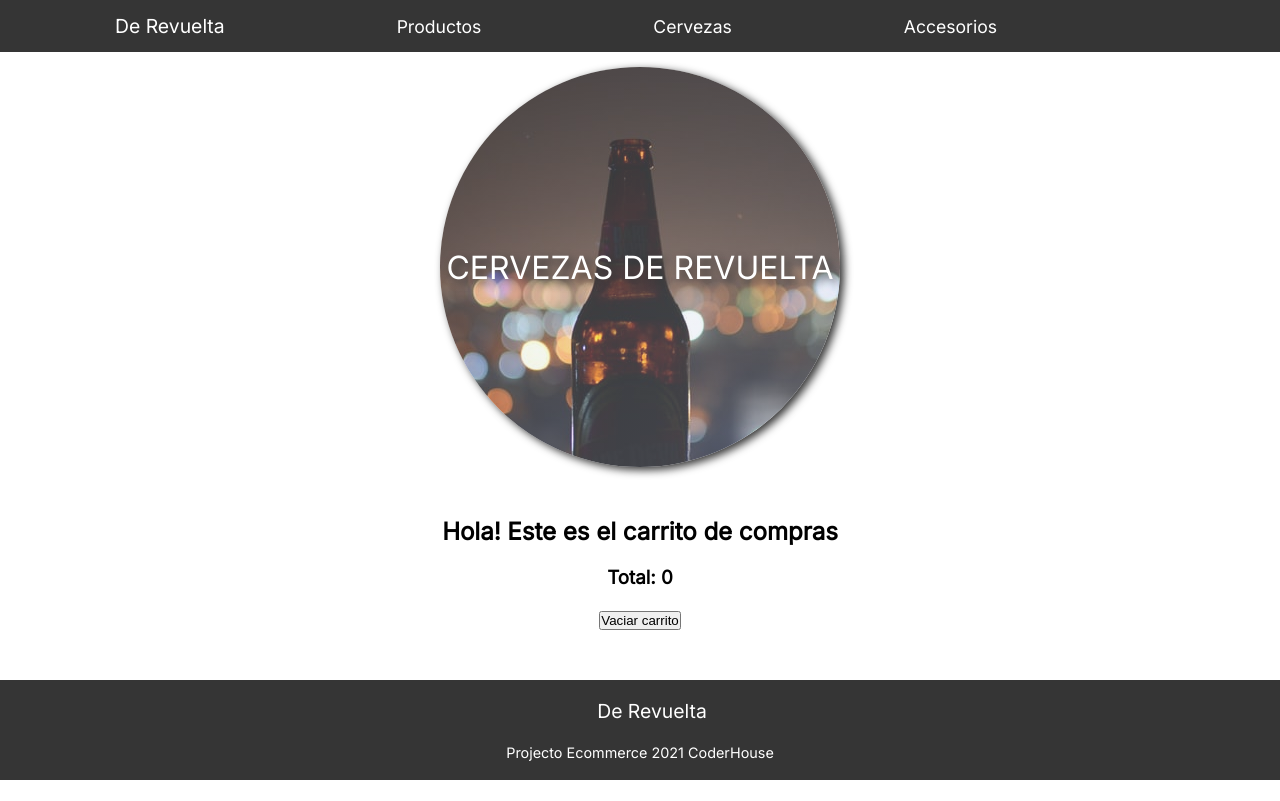
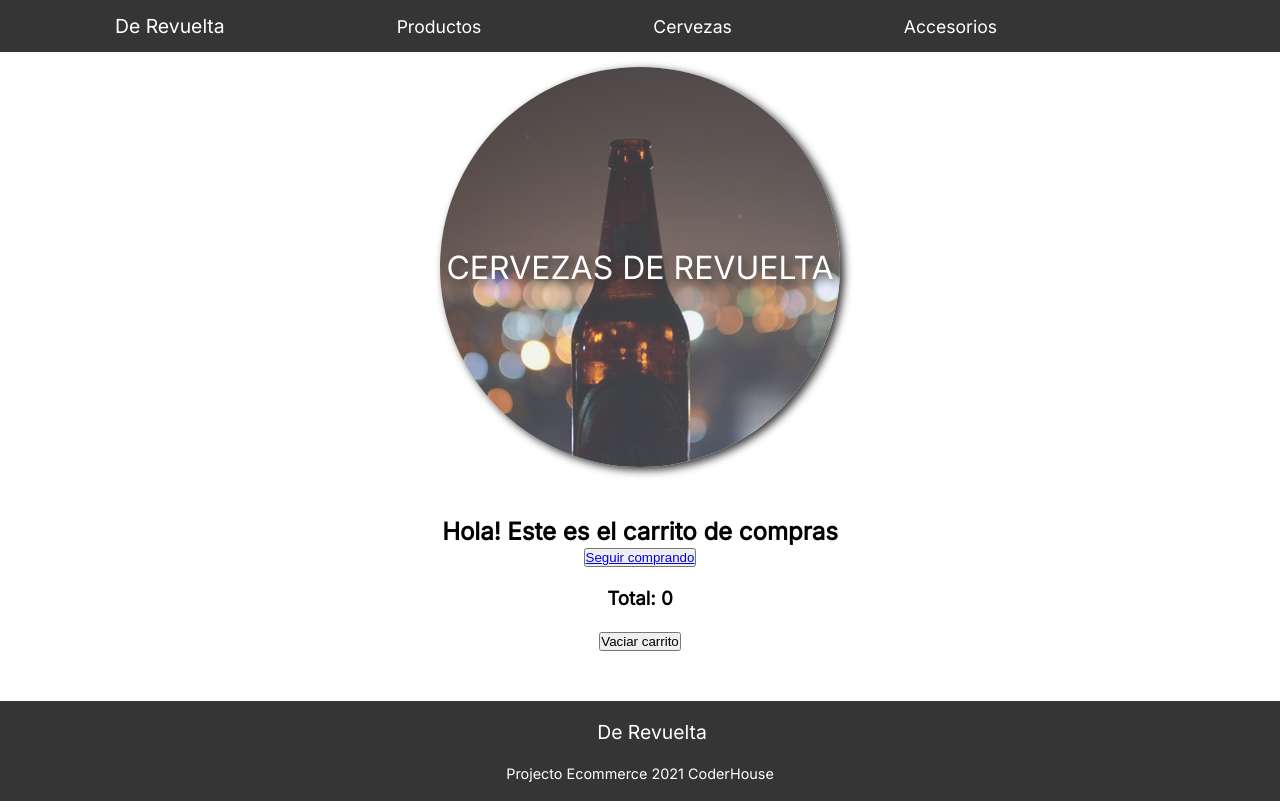
Before and after one commit to RociOrtega/Project_Ecommerce, a React (Create React App) app: page /cart in a window 1280 px wide. Built offline with nearby package versions, Linux system fonts and the light colour scheme; some icons are missing.

Commit message:
set total

```diff
--- a/src/componentes/Cart.jsx
+++ b/src/componentes/Cart.jsx
@@ -1,17 +1,19 @@
-import React, { useContext, useState } from 'react';
+import React, { useContext, useEffect, useState } from 'react';
+import { Link } from 'react-router-dom';
 import { CartContext } from '../CartContext';
 
 function Cart() {
     const {carrito, removeItem, clear, totalCompra, total} = useContext(CartContext);
 
-    function montoTotal(){
+    useEffect(() => {
         totalCompra()
-    }
+    })
 
 
     return(
         <section>
             <h1>Hola! Este es el carrito de compras</h1>
+            <button><Link to="/">Seguir comprando</Link></button>
             <div className="itemList">
                 {carrito.map((item, index) => {
                     return (
```
Also changed, not shown: src/CartContext.jsx (+4 -5 lines).
